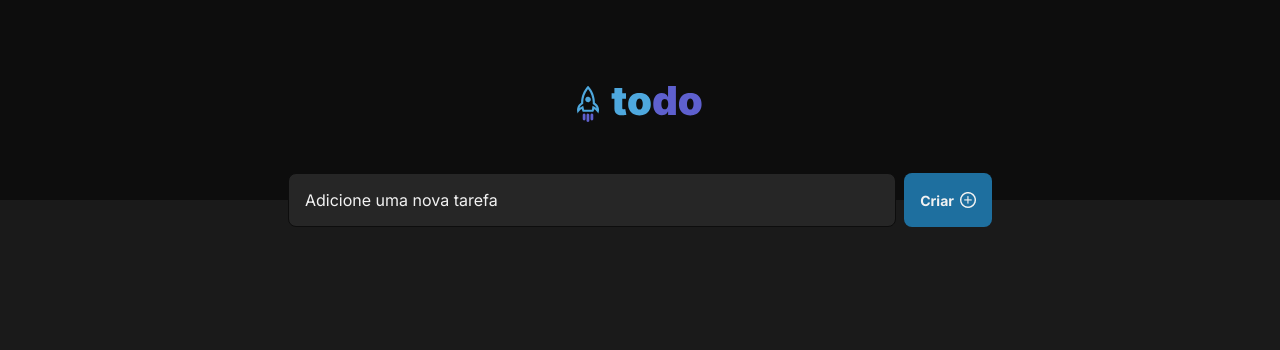
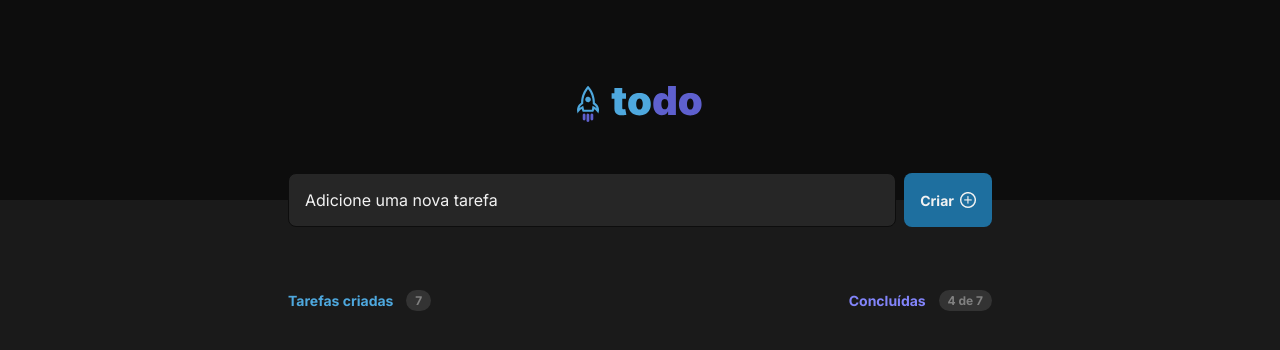
Before and after one commit to devnilo/todo-challenge-rocketseat, a React (Vite) app in the folder toDo-project/: page / in a window 1280 px wide. Shown: the top 350 px of the page. Built offline with nearby package versions, Linux system fonts and the light colour scheme.

Commit message:
tasks counts, visual concluídos

```diff
--- a/toDo-project/src/App.tsx
+++ b/toDo-project/src/App.tsx
@@ -1,4 +1,5 @@
 import { Header } from './components/Header/Header';
+import { Tasks } from './components/Tasks/Tasks';
 
 import './styles/global.css'
 
@@ -6,6 +7,7 @@ export function App() {
   return (
     <>
       <Header />
+      <Tasks />
     </>
   )
 }
--- /dev/null
+++ b/toDo-project/src/components/Tasks/Tasks.module.css
@@ -0,0 +1,42 @@
+.tasks {
+    width: 100%;
+    max-width: 46rem;
+    margin: 0 auto;
+    margin-top: 5.625rem;
+    padding: 0 1rem;
+}
+
+.tasksCheck {
+    display: flex;
+    align-items: center;
+    justify-content: space-between;
+    margin-top: 1.5rem;
+}
+
+.tasksCheck div {
+    display: flex;
+    align-items: center;
+    gap: 0.8rem;
+}
+
+.tasksCheck p {
+    font-size: 0.875rem;
+    font-weight: 700;
+}
+
+.tasksCheck p.createdTasks {
+    color: var(--blue);
+}
+
+.tasksCheck p.doneTasks {
+    color: var(--purple);
+}
+
+.tasksCheck span {
+    background-color: var(--gray-400);
+    color: var(--gray-200);
+    padding: 3px 9px;
+    border-radius: 999px;
+    font-size: 0.75rem;
+    font-weight: 700;
+}
--- /dev/null
+++ b/toDo-project/src/components/Tasks/Tasks.tsx
@@ -0,0 +1,20 @@
+import styles from './Tasks.module.css';
+
+export function Tasks() {
+    return (
+        <section className={styles.tasks}>
+            <header className={styles.tasksCheck}>
+                <div>
+                    <p className={styles.createdTasks}>Tarefas criadas</p>
+                    <span>7</span>
+                </div>
+
+                <div>
+                    <p className={styles.doneTasks}>Concluídas</p>
+                    <span>4 de 7</span>
+                </div>
+            </header>
+
+        </section>
+    )
+}
```
